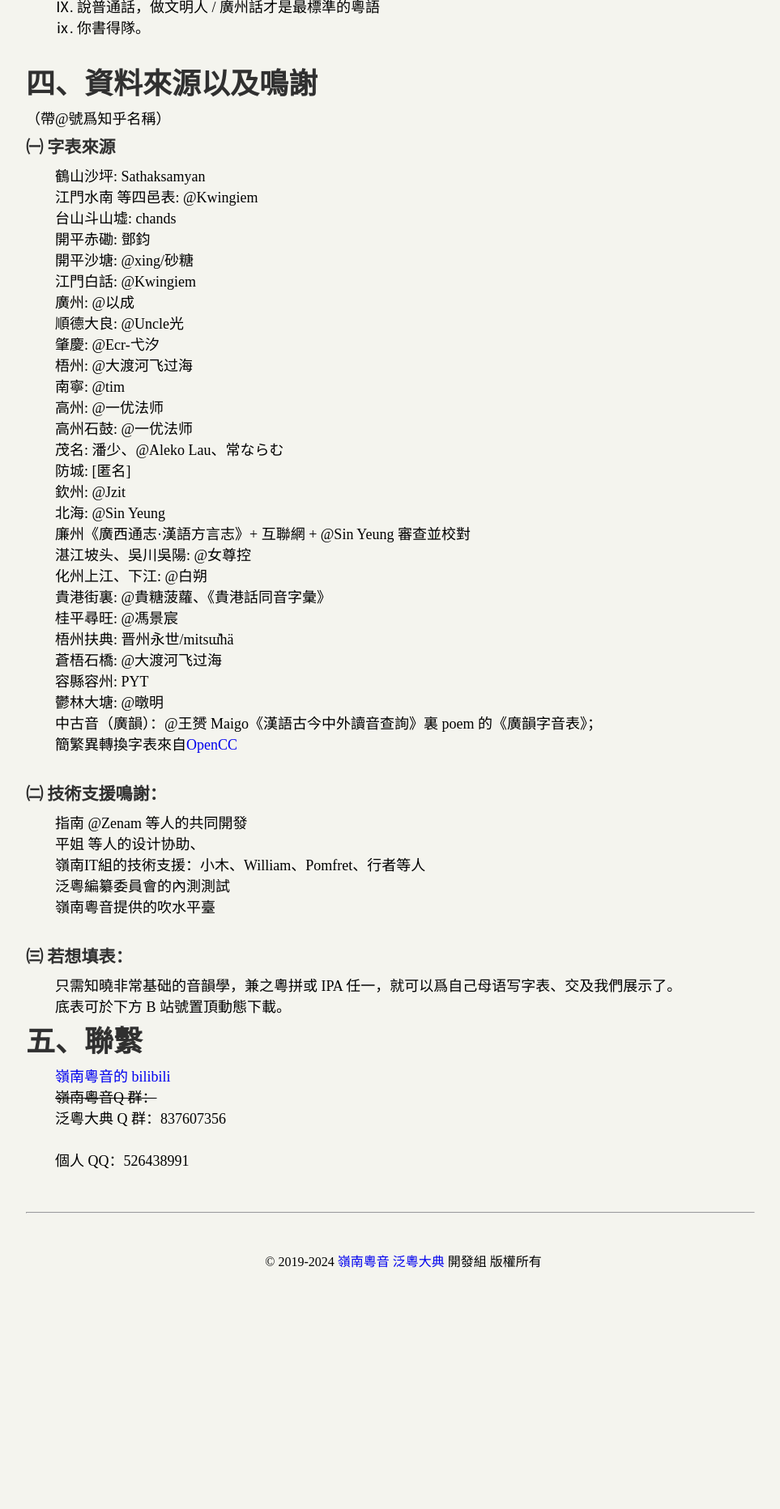
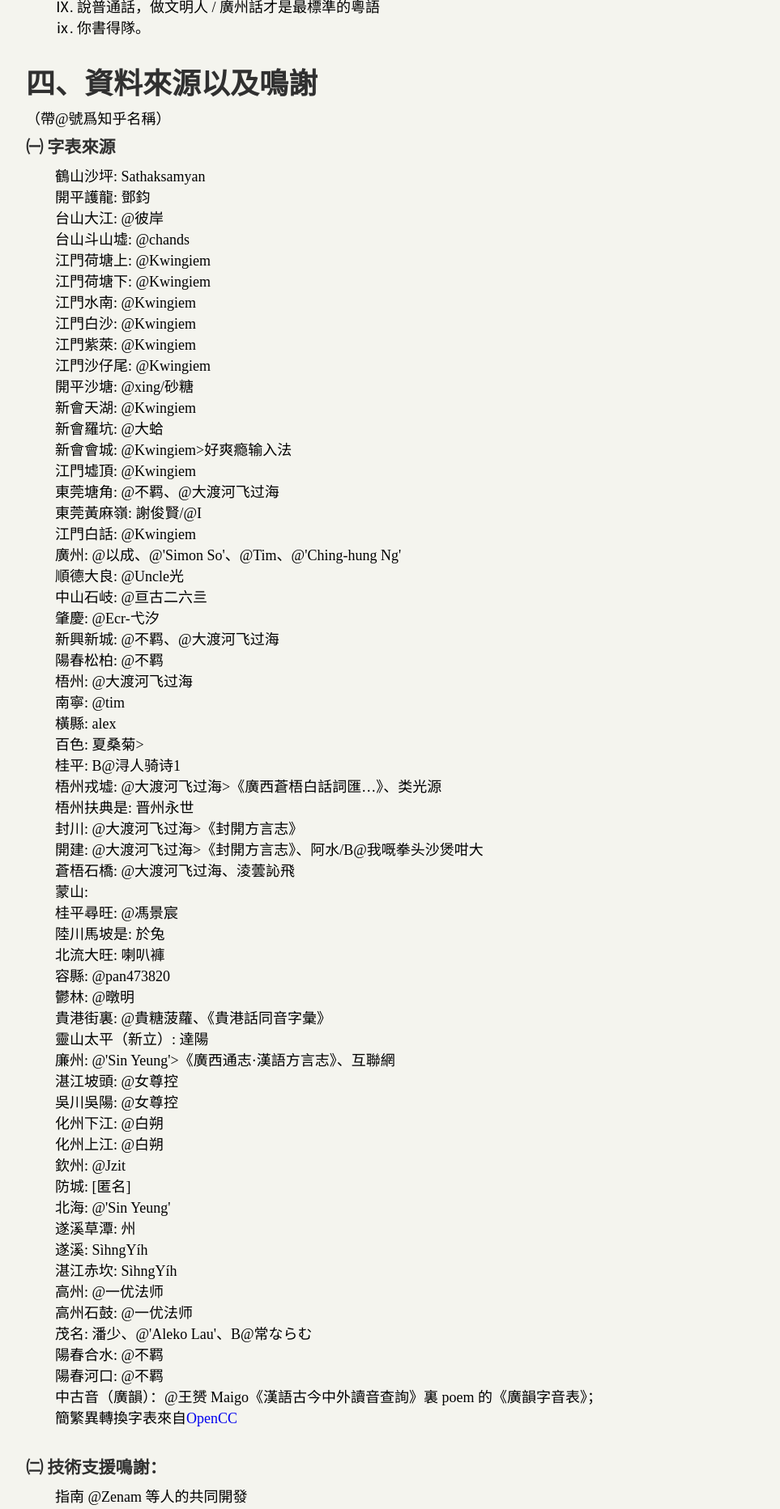
Before and after one commit to EcRal5t/jyutdict, a PHP site: page /about.php in a window 1280 px wide. Shown: the part 4636-6500 px from the top of the page at 81% size, without its empty margins (158-1121 px from the left). Before the commit the page ends 6202 px from the top, so only its background shows below. Run offline with PHP 8.4, Linux system fonts and the light colour scheme.

Commit message:
250613 / 更新字表信息

```diff
--- a/about.php
+++ b/about.php
@@ -58,7 +58,7 @@ include ("const.php");
                 <p>ing / yng：梗曾三四等，視乎鬱林等埞有冇圓脣（入聲韻同理）</p>
                 <p>ong / owng：宕江，視乎鬱林等埞有冇圓脣（入聲韻同理）</p>
                 <h4>聲調：</h4>
-                <p>入聲 4/6：上下陽入，視乎母音長短，主要參照鬱林</p>
+                <p>入聲 4/6：上下陽入，視乎母音長短，主要參照鬱林等地</p>
             </div>
 
             <br>
@@ -108,31 +108,64 @@ include ("const.php");
             <h1>四、資料來源以及鳴謝</h1>（帶@號爲知乎名稱）
             <h3>㈠ 字表來源</h3>
             <p>鶴山沙坪: Sathaksamyan</p>
-            <p>江門水南 等四邑表: @Kwingiem</p>
-            <p>台山斗山墟: chands</p>
-            <p>開平赤磡: 鄧鈞</p>
+            <p>開平護龍: 鄧鈞</p>
+            <p>台山大江: @彼岸</p>
+            <p>台山斗山墟: @chands</p>
+            <p>江門荷塘上: @Kwingiem</p>
+            <p>江門荷塘下: @Kwingiem</p>
+            <p>江門水南: @Kwingiem</p>
+            <p>江門白沙: @Kwingiem</p>
+            <p>江門紫萊: @Kwingiem</p>
+            <p>江門沙仔尾: @Kwingiem</p>
             <p>開平沙塘: @xing/砂糖</p>
+            <p>新會天湖: @Kwingiem</p>
+            <p>新會羅坑: @大蛤</p>
+            <p>新會會城: @Kwingiem>好爽瘾输入法</p>
+            <p>江門墟頂: @Kwingiem</p>
+            <p>東莞塘角: @不羁、@大渡河飞过海</p>
+            <p>東莞黃麻嶺: 謝俊賢/@I</p>
             <p>江門白話: @Kwingiem</p>
-            <p>廣州: @以成</p>
+            <p>廣州: @以成、@'Simon So'、@Tim、@'Ching-hung Ng'</p>
             <p>順德大良: @Uncle光</p>
+            <p>中山石岐: @亘古二六亖</p>
             <p>肇慶: @Ecr-弋汐</p>
+            <p>新興新城: @不羁、@大渡河飞过海</p>
+            <p>陽春松柏: @不羁</p>
             <p>梧州: @大渡河飞过海</p>
             <p>南寧: @tim</p>
+            <p>橫縣: alex</p>
+            <p>百色: 夏桑菊></p>
+            <p>桂平: B@浔人骑诗1</p>
+            <p>梧州戎墟: @大渡河飞过海>《廣西蒼梧白話詞匯…》、类光源</p>
+            <p>梧州扶典是: 晋州永世</p>
+            <p>封川: @大渡河飞过海>《封開方言志》</p>
+            <p>開建: @大渡河飞过海>《封開方言志》、阿水/B@我嘅拳头沙煲咁大</p>
+            <p>蒼梧石橋: @大渡河飞过海、淩蕓訫飛</p>
+            <p>蒙山: </p>
+            <p>桂平尋旺: @馮景宸</p>
+            <p>陸川馬坡是: 於兔</p>
+            <p>北流大旺: 喇叭褲</p>
+            <p>容縣: @pan473820</p>
+            <p>鬱林: @暾明</p>
+            <p>貴港街裏: @貴糖菠蘿、《貴港話同音字彙》</p>
+            <p>靈山太平（新立）: 達陽</p>
+            <p>廉州: @'Sin Yeung'>《廣西通志·漢語方言志》、互聯網</p>
+            <p>湛江坡頭: @女尊控</p>
+            <p>吳川吳陽: @女尊控</p>
+            <p>化州下江: @白朔</p>
+            <p>化州上江: @白朔</p>
+            <p>欽州: @Jzit</p>
+            <p>防城: [匿名]</p>
+            <p>北海: @'Sin Yeung'</p>
+            <p>遂溪草潭: 州</p>
+            <p>遂溪: SìhngYíh</p>
+            <p>湛江赤坎: SìhngYíh</p>
             <p>高州: @一优法师</p>
             <p>高州石鼓: @一优法师</p>
-            <p>茂名: 潘少、@Aleko Lau、常ならむ</p>
-            <p>防城: [匿名]</p>
-            <p>欽州: @Jzit</p>
-            <p>北海: @Sin Yeung</p>
-            <p>廉州《廣西通志·漢語方言志》+ 互聯網 + @Sin Yeung 審查並校對</p>
-            <p>湛江坡头、吳川吳陽: @女尊控</p>
-            <p>化州上江、下江: @白朔</p>
-            <p>貴港街裏: @貴糖菠蘿、《貴港話同音字彙》</p>
-            <p>桂平尋旺: @馮景宸</p>
-            <p>梧州扶典: 晋州永世/mitsɯ̽hä</p>
-            <p>蒼梧石橋: @大渡河飞过海</p>
-            <p>容縣容州: PYT</p>
-            <p>鬱林大塘: @暾明</p>
+            <p>茂名: 潘少、@'Aleko Lau'、B@常ならむ</p>
+            <p>陽春合水: @不羁</p>
+            <p>陽春河口: @不羁</p>
+            <p></p>
             <p>中古音（廣韻）：@王赟 Maigo《漢語古今中外讀音查詢》裏 poem 的《廣韻字音表》；</p>
             <p>簡繁異轉換字表來自<a href="https://github.com/BYVoid/OpenCC">OpenCC</a></p>
             <br>
@@ -148,7 +181,7 @@ include ("const.php");
             <p>底表可於下方 B 站號置頂動態下載。</p>
             <h1>五、聯繫</h1>
             <p><a href="https://space.bilibili.com/410568594">嶺南粵音的 bilibili</a></p>
-            <p class="del">嶺南粵音Q  群：<!--不公開--></p>
+            <p class="del">嶺南粵音 Q 群：<!--不公開--></p>
             <p>泛粵大典 Q 群：837607356</p>
             <br>
             <p>個人 QQ：526438991</p>
--- a/const.php
+++ b/const.php
@@ -17,7 +17,7 @@ final class Info {
         $version = self::$version;
         echo <<< SIDENAV
     <style>.sidenav-info:after{content:
-        '主版本:{$version} \A 鶴山沙坪-220601 \A 開平護龍-221020 \A 台山斗山墟-240420 \A 江門水南-230910 \A 江門白沙-230910 \A 江門紫萊-230910 \A 江門沙仔尾-230910 \A 開平沙塘-220529 \A 開平羅坑-240408 \A 新會會城-220623 \A 江門墟頂-230910 \A 江門白話-230910 \A 廣州-190811 \A 順德大良-211021 \A 中山石岐-230909 \A 肇慶-240420 \A 梧州-240420 \A 梧州戎墟-240420 \A 桂平-240420 \A 南寧-240420 \A 高州-230308 \A 高州石鼓-230308 \A 茂名-200709 \A 防城-190910 \A 欽州-190820 \A 北海-190219 \A 廉州-240423 \A 湛江坡头-221013 \A 吳川吳陽-221013 \A 化州上江-220404 \A 化州下江-220404 \A 貴港街裏-190720 \A 桂平尋旺-200126 \A 梧州扶典-230129 \A 蒼梧石橋-240420 \A 開建-240421 \A 容縣-2102? \A 北流大旺-220608 \A 鬱林大塘-240420 \A 蒙山-240420 \A 廣韻 140930';}
+        '主版本:{$version} \A 鶴山沙坪 - 220601 \A 開平護龍 - 221020 \A 台山大江 - 250609 \A 台山斗山墟 - 240420 \A 江門荷塘上邊 - 241215 \A 江門荷塘下邊 - 241215 \A 江門水南 - 250602 \A 江門白沙 - 250602 \A 江門紫萊 - 250602 \A 江門沙仔尾 - 250602 \A 開平蒼城 - 240724 \A 開平沙塘 - 240724 \A 新會天湖 - 240713 \A 新會羅坑 - 240408 \A 新會會城 - 220623 \A 江門墟頂 - 250602 \A 東莞塘角 - 250527 \A 東莞黃麻嶺 - 250610 \A 江門白話 - 230910 \A 廣州 - 250610 \A 順德大良 - 211021 \A 中山石岐 - 241101 \A 肇慶 - 240420 \A 陽春松柏 - 250603 \A 梧州 - 240420 \A 南寧 - 250615 \A 橫縣 - 241024 \A 百色 - 240420 \A 桂平 - 240420 \A 梧州戎墟 - 240420 \A 梧州扶典 - 241214 \A 封川 - 250414 \A 開建 - 241214 \A 蒼梧石橋 - 240420 \A 蒙山 - 240420 \A 桂平尋旺 - 250611 \A 陸川馬坡 - 250602 \A 北流大旺 - 220608 \A 容縣 - 250608 \A 鬱林 - 250608 \A 貴港街裏 - 190720 \A 靈山太平 - 250527 \A 廉州 - 240423 \A 湛江坡頭 - 221013 \A 吳川吳陽 - 221013 \A 化州下江 - 220404 \A 化州上江 - 220404 \A 欽州 - 190820 \A 防城 - 190910 \A 北海 - 190219 \A 遂溪草潭 - 250607 \A 遂溪 - 250609 \A 湛江赤坎 - 250531 \A 高州 - 230308 \A 高州石鼓 - 230308 \A 茂名 - 200709 \A 陽春合水 - 250602 \A 陽春河口 - 240723 \A\A 廣韻 140930';}
     </style>
 
     <div class="sidenav-overlay" onclick="hideSidenav()"></div>
```
Also changed, not shown: 字表更新日誌.md (added, +88 -0 lines).
